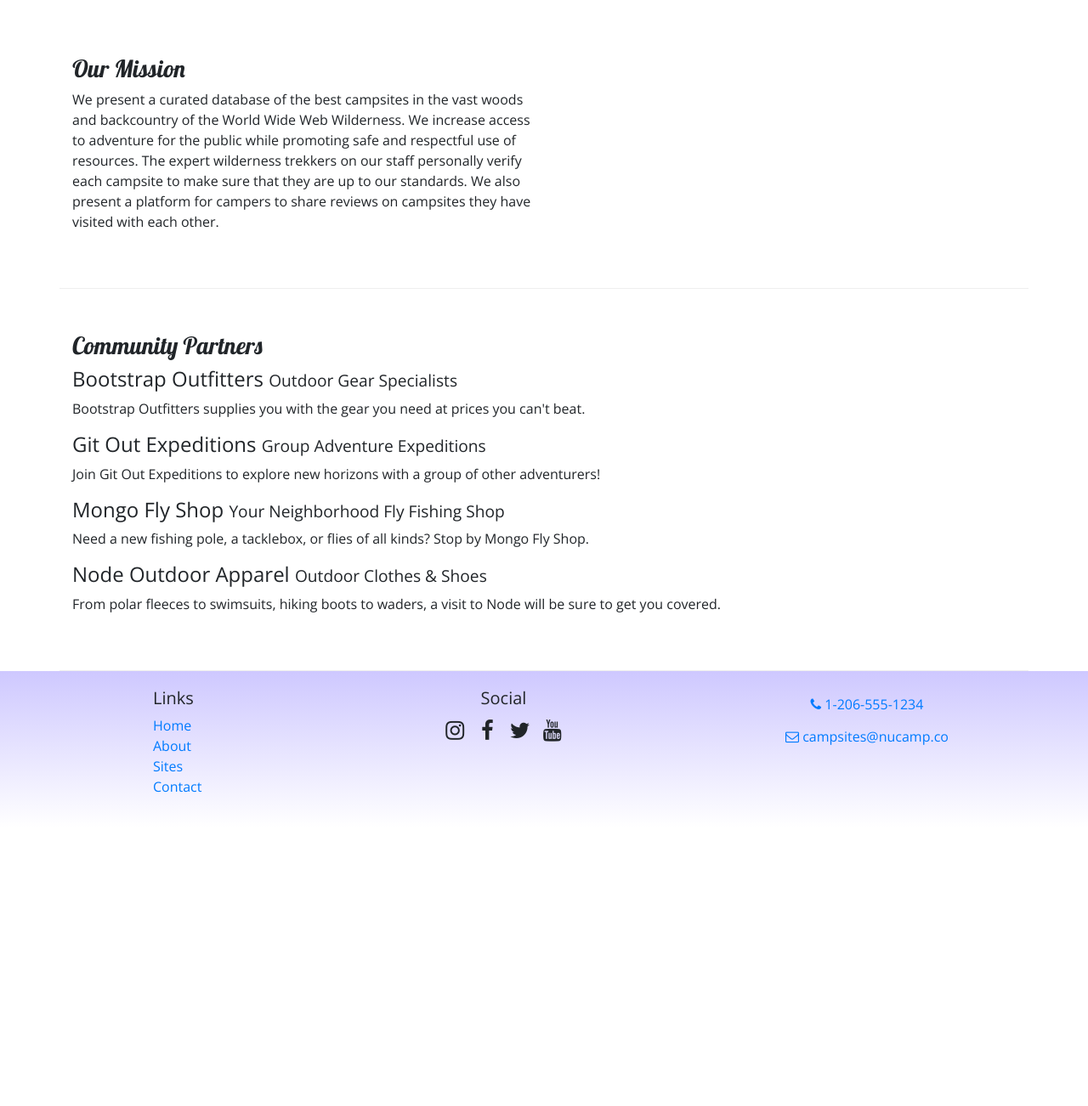
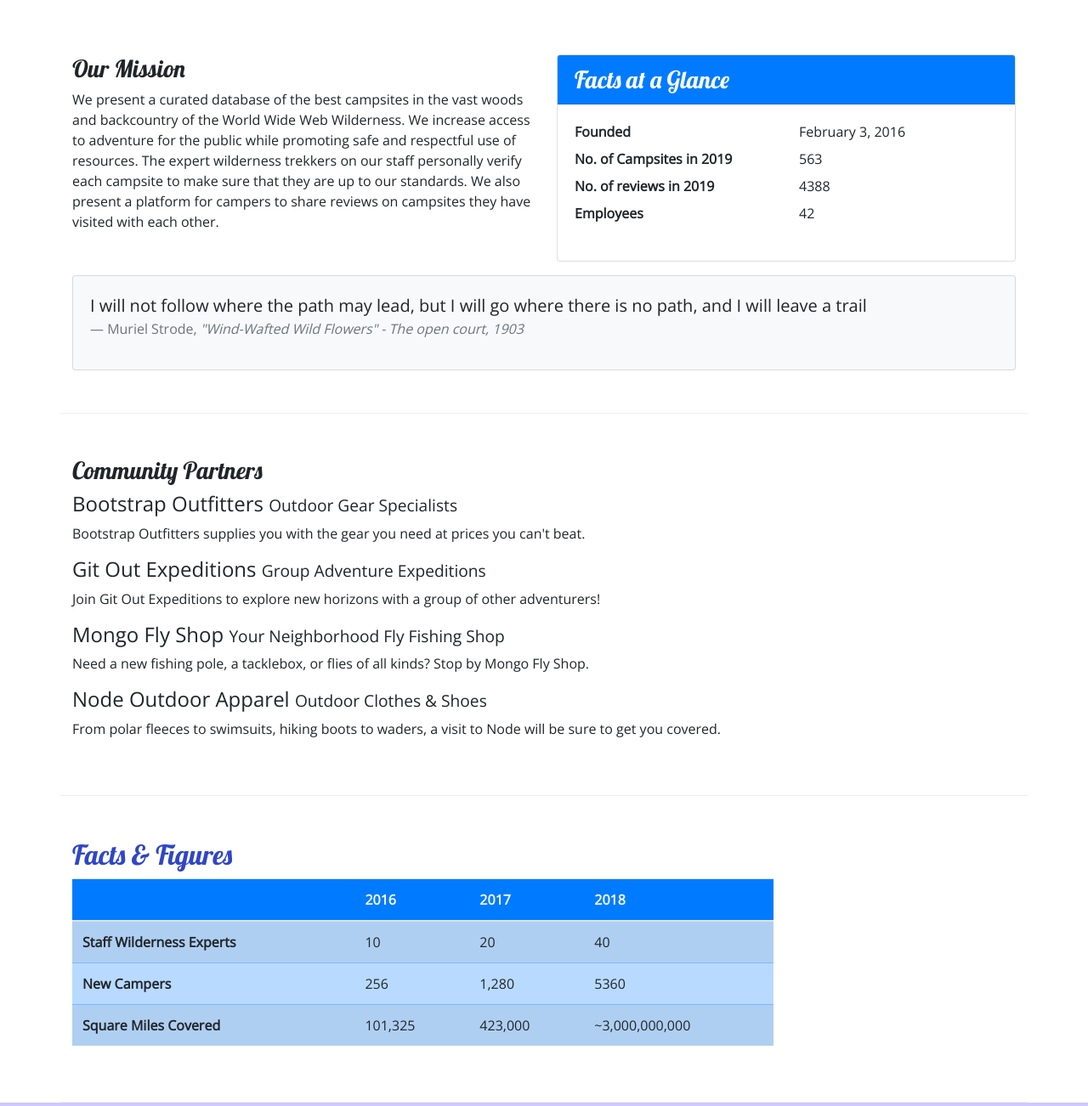
Before and after one commit to davidvernall/nucampsite, a website: page aboutus.html in a window 1280 px wide. Shown: the part 340-1642 px from the top of the page at 85% size. Before the commit the page ends 1314 px from the top, so only its background shows below. Drawn offline with nearby package versions, Linux system fonts and the light colour scheme.

Commit message:
Tables and Cards

```diff
--- a/aboutus.html
+++ b/aboutus.html
@@ -69,6 +69,34 @@
                     campsite to make sure that they are up to our standards. We also present a platform for campers to
                     share reviews on campsites they have visited with each other.</p>
             </div>
+            <div class="col-sm-6">
+                <div class="card">
+                    <h3 class="card-header bg-primary text-white">Facts at a Glance</h3>
+                    <div class="card-body">
+                        <dl class="row">
+                            <dt class="col-6">Founded</dt>
+                            <dd class="col-6">February 3, 2016</dd>
+                            <dt class="col-6">No. of Campsites in 2019</dt>
+                            <dd class="col-6">563</dd>
+                            <dt class="col-6">No. of reviews in 2019</dt>
+                            <dd class="col-6">4388</dd>
+                            <dt class="col-6">Employees</dt>
+                            <dd class="col-6">42</dd>
+                        </dl>
+                    </div>
+                </div>
+            </div>
+            <div class="col">
+                <div class="card bg-light mt-3">
+                    <blockquote class="blockquote card-body">
+                        <p class="mb-0">I will not follow where the path may lead, but I will go where there is no path,
+                            and I will leave a trail</p>
+                        <footer class="blockquote-footer">Muriel Strode,
+                            <cite title="Source Title">"Wind-Wafted Wild Flowers" - The open court, 1903</cite>
+                        </footer>
+                    </blockquote>
+                </div>
+            </div>
         </div>
 
         <div class="row row-content">
@@ -88,9 +116,47 @@
                     will be sure to get you covered.</p>
             </div>
         </div>
+
+        <div class="row row-content">
+            <div class="col-sm-9">
+                <h2>Facts &amp; Figures</h2>
+                <div class="table-responsive">
+                    <table class="table table-striped">
+                        <thead>
+                            <tr class="bg-primary text-light">
+                                <th></th>
+                                <th>2016</th>
+                                <th>2017</th>
+                                <th>2018</th>
+                            </tr>
+                        </thead>
+                        <tbody class="table-primary">
+                            <tr>
+                                <th>Staff Wilderness Experts</th>
+                                <td>10</td>
+                                <td>20</td>
+                                <td>40</td>
+                            </tr>
+                            <tr>
+                                <th>New Campers</th>
+                                <td>256</td>
+                                <td>1,280</td>
+                                <td>5360</td>
+                            </tr>
+                            <tr>
+                                <th>Square Miles Covered</th>
+                                <td>101,325</td>
+                                <td>423,000</td>
+                                <td>~3,000,000,000</td>
+                            </tr>
+                        </tbody>
+                    </table>
+                </div>
+            </div>
+        </div>
     </div>
 
-    <footer>
+    <footer class="site-footer">
         <div class="container">
             <div class="row">
                 <div class="col-4 col-sm-2 offset-1">
--- a/css/styles.css
+++ b/css/styles.css
@@ -13,7 +13,7 @@ header h2 {
     color: #cec8ff;
 }
 
-footer {
+.site-footer {
     background-image: linear-gradient(#cec8ff, white);
     padding: 20px 0;
 }
```
Also changed, not shown: contactUs.html (+1 -1 lines), index.html (+1 -1 lines).
